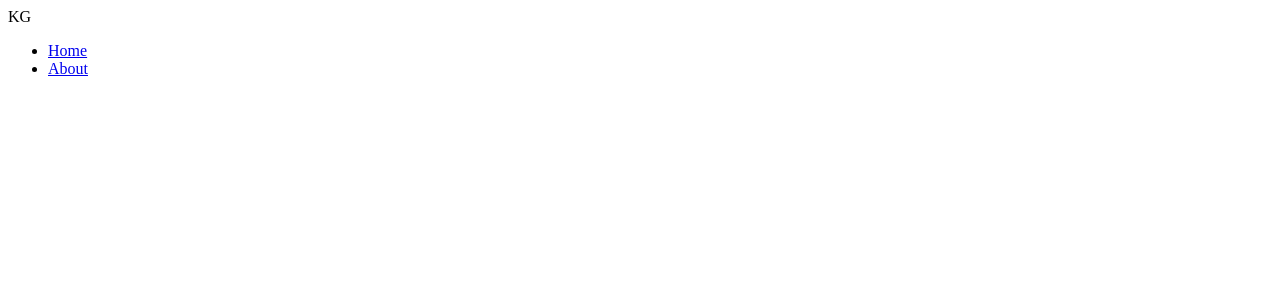
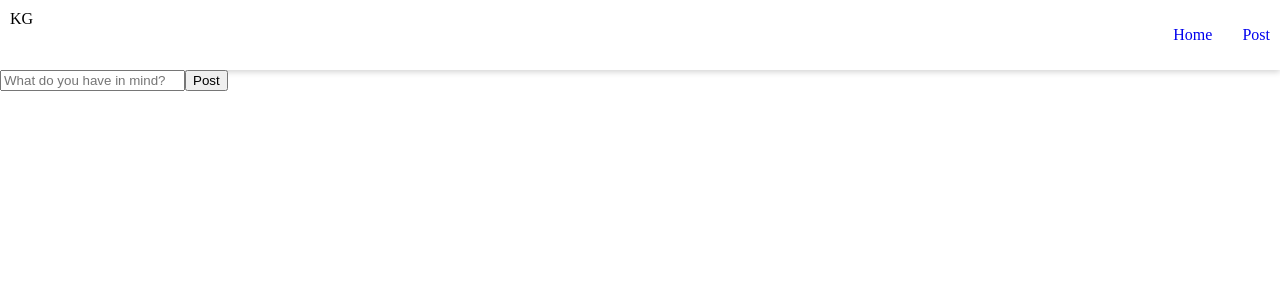
Before and after one commit to kgramku/front-end, a React (Create React App) app: page /post in a window 1280 px wide. Shown: the top 300 px of the page. Built offline with nearby package versions, Linux system fonts and the light colour scheme.

Commit message:
bjjagsjhkdgh

```diff
--- a/src/App.js
+++ b/src/App.js
@@ -1,9 +1,18 @@
 import Navbar from "components/Navbar";
 import AppRoutes from "routes/AppRoutes";
+
+import { createGlobalStyle } from "styled-components";
+
+const GlobalStyle = createGlobalStyle`
+	body {
+		margin: 0;
+	}
+`;
 
 function App() {
 	return (
 		<div className="App">
+			<GlobalStyle />
 			<AppRoutes>
 				<Navbar />
 			</AppRoutes>
--- a/src/components/Navbar.jsx
+++ b/src/components/Navbar.jsx
@@ -1,20 +1,49 @@
 import { Link } from "react-router-dom";
+
+import styled from "styled-components";
+
+const NavbarWrapper = styled.nav`
+	margin: 0;
+	padding: 10px;
+	width: 100%;
+
+	display: flex;
+	flex-direction: row;
+	justify-content: space-between;
+	box-sizing: border-box;
+
+	box-shadow: 0px 2px 6px lightgrey;
+`;
+
+const NavListWrapper = styled.ul`
+	display: flex;
+	flex-direction: row;
+	gap: 30px;
+
+	li {
+		list-style: none;
+
+		a {
+			text-decoration: none;
+		}
+	}
+`;
 
 const Navbar = () => {
 	return (
-		<nav>
+		<NavbarWrapper>
 			<div className="logo">KG</div>
 			<div className="links">
-				<ul>
+				<NavListWrapper>
 					<li>
 						<Link to="/">Home</Link>
 					</li>
 					<li>
-						<Link to="/about">About</Link>
+						<Link to="/post">Post</Link>
 					</li>
-				</ul>
+				</NavListWrapper>
 			</div>
-		</nav>
+		</NavbarWrapper>
 	);
 };
 
--- a/src/routes/AppRoutes.jsx
+++ b/src/routes/AppRoutes.jsx
@@ -1,7 +1,7 @@
 import { BrowserRouter, Switch, Route } from "react-router-dom";
 
 import HomeView from "views/HomeView";
-import AboutView from "views/AboutView";
+import MakePost from "views/MakePost";
 
 function AppRoutes({ children }) {
 	return (
@@ -9,7 +9,7 @@ function AppRoutes({ children }) {
 			{children}
 			<Switch>
 				<Route path="/" exact component={HomeView} />
-				<Route path="/about" component={AboutView} />
+				<Route path="/post" component={MakePost} />
 			</Switch>
 		</BrowserRouter>
 	);
--- /dev/null
+++ b/src/views/MakePost.jsx
@@ -0,0 +1,26 @@
+import { useState } from "react";
+
+const MakePost = () => {
+	const [content, setContent] = useState("");
+
+	const submitPost = () => {
+		alert(content);
+	};
+
+	return (
+		<div className="make-post">
+			<form>
+				<input
+					value={content}
+					onChange={(e) => setContent(e.target.value)}
+					type="text"
+					placeholder="What do you have in mind?"
+					name="content"
+				/>
+				<input type="submit" value="Post" onClick={submitPost} />
+			</form>
+		</div>
+	);
+};
+
+export default MakePost;
```
